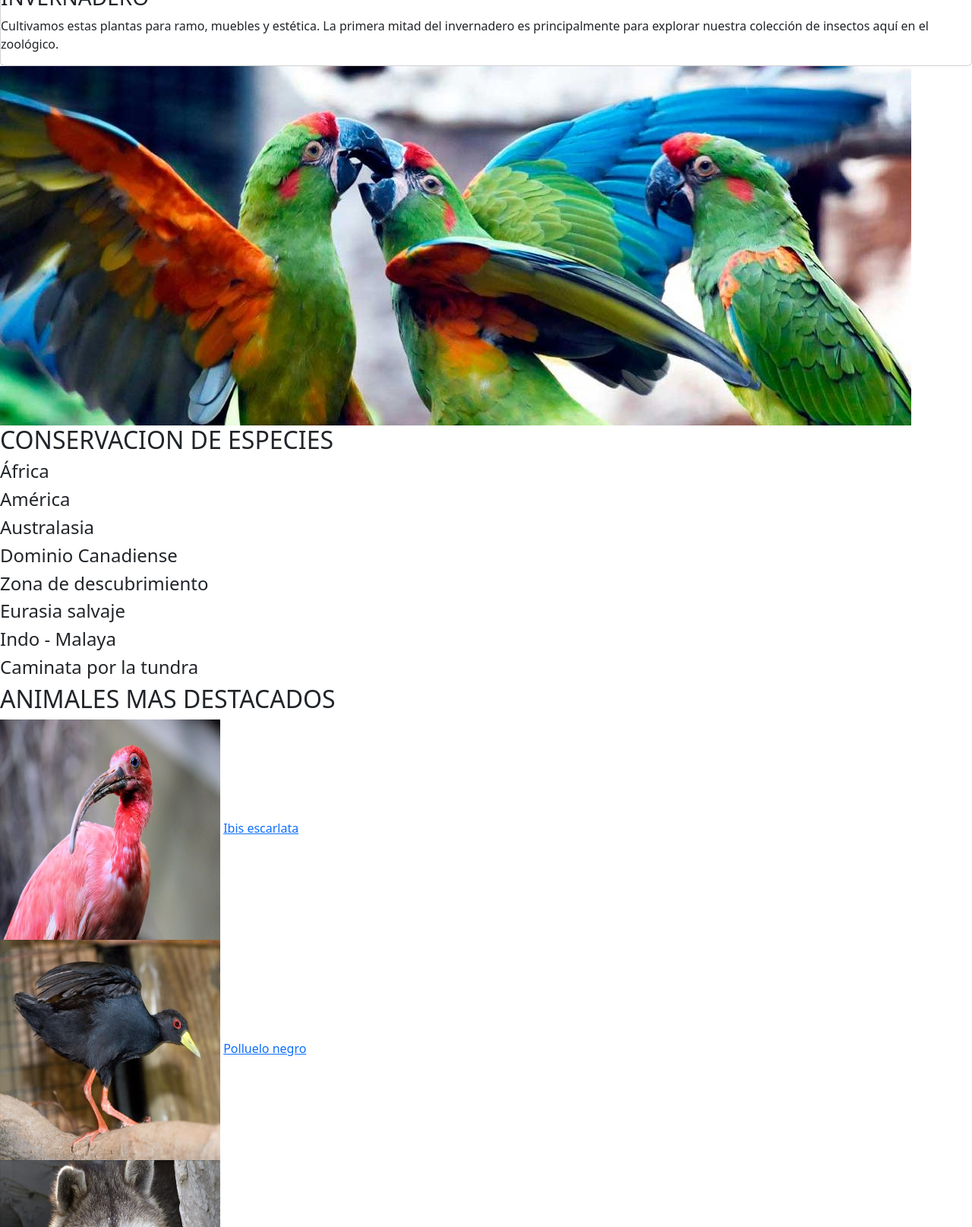
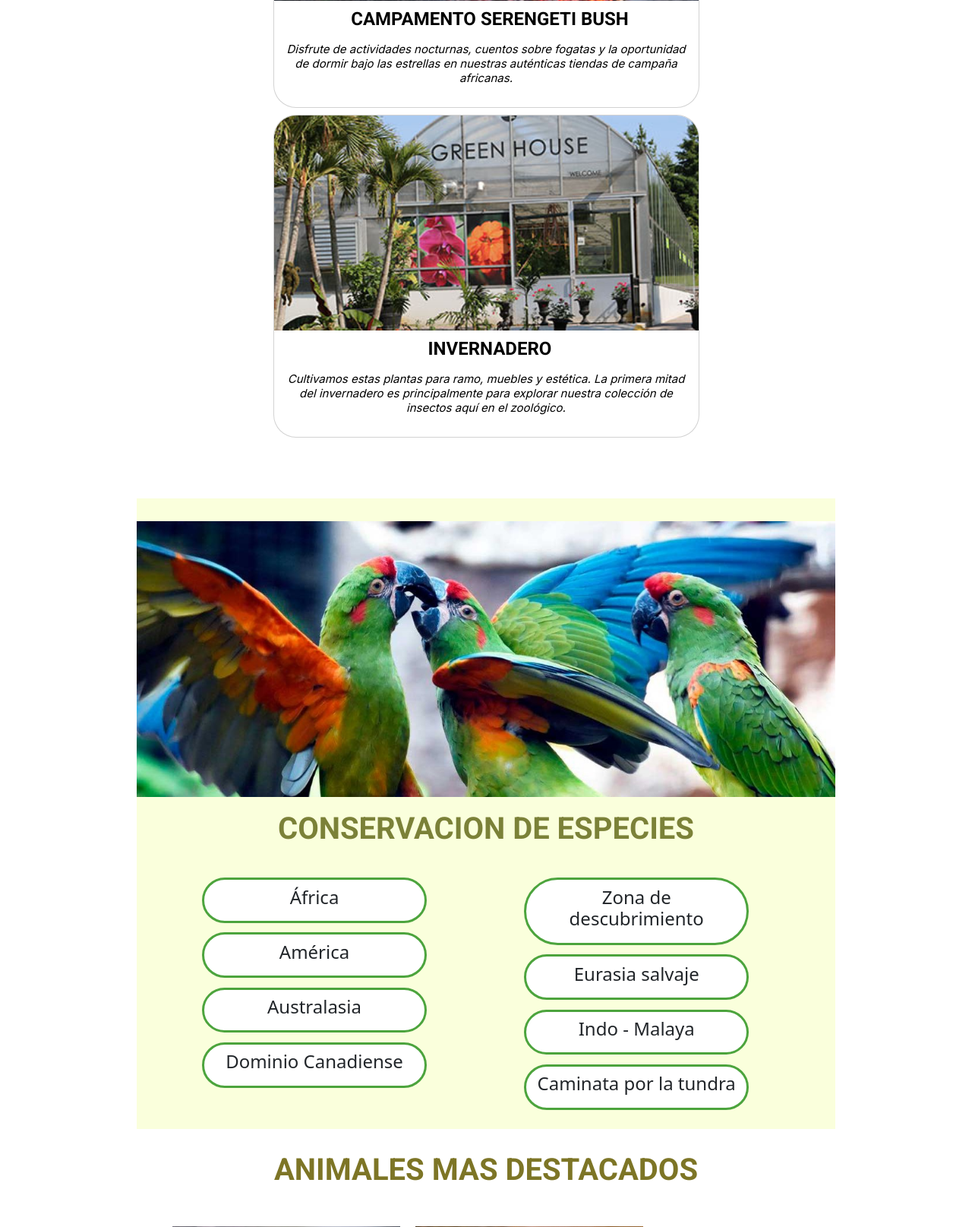
Before and after one commit to kdgarzon/ZOOLOGICS, a PHP site: page /PanelToronto.php in a window 1280 px wide; the page is wider, and only the part inside the window is pictured. Shown: the part 3172-4787 px from the top of that part at 76% size. Run offline with PHP 8.4, Linux system fonts and the light colour scheme; a user stored in the database is signed in; some web fonts are replaced.

Commit message:
Se agrega frontEnd del zoo de Toronto

```diff
--- a/Estilos/PestañasZoo.css
+++ b/Estilos/PestañasZoo.css
@@ -173,6 +173,18 @@ h2{
 #titSingapur{
     color: #B8F196;
 }
+#titToronto{
+    color: #ECF99C;
+}
+#actToronto{
+    color: #B99E58;
+}
+#conToronto{
+    background: #FAFFDC;/*Sección de conservación de especies en Toronto*/
+}
+#espToronto{
+    color: #7B8138;
+}
 
 /*CONSERVACION DE ESPECIES*/
 
@@ -241,6 +253,24 @@ h2{
     border-radius: 30px;
     object-fit: cover;
 }
+.conservacion img{
+    width: 100%;
+    object-fit: cover;
+    margin-bottom: 2%;
+}
+.cajas{
+    border-radius: 50px;
+    border: 3px solid #4CA43D;
+    background: #FFF;
+    width: 70%;
+    height: 70%;
+    margin-left: 3%;
+    margin-bottom: 3%;
+    padding: 2%;
+}
+.cajas h4{
+    text-align: center;
+}
 
 /*GALERIA DE FOTOS*/
 
--- a/Paneles/Zoologicos/PanelSanDiego.php
+++ b/Paneles/Zoologicos/PanelSanDiego.php
@@ -254,7 +254,6 @@
             </div>
         </div>
     </div>
-    <!--<a href="../../config/CerrarSesion.php">Cerrar sesión</a>-->
 
     <div class="footer">
         <p>&copy;2023. Todos los derechos reservados. Elaborado por Karen Garzon :)</p>
--- a/Paneles/Zoologicos/PanelToronto.php
+++ b/Paneles/Zoologicos/PanelToronto.php
@@ -10,6 +10,9 @@
         session_destroy();
         die();
     }
+
+    $rol = isset($_SESSION['ID_Rol']) ? $_SESSION['ID_Rol'] : "";
+    $_SESSION['ID_Rol'] = $rol;
 ?>
 <!DOCTYPE html>
 <html lang="es">
@@ -19,23 +22,32 @@
     <link href="https://cdn.jsdelivr.net/npm/bootstrap@5.3.2/dist/css/bootstrap.min.css"
         rel="stylesheet" integrity="sha384-T3c6CoIi6uLrA9TneNEoa7RxnatzjcDSCmG1MXxSR1GAsXEV/Dwwykc2MPK8M2HN"
         crossorigin="anonymous">
+    <link rel="stylesheet" href="../../Estilos/Paneles.css">
+    <link rel="stylesheet" href="../../Estilos/PestañasZoo.css">
     <title>Inicio</title>
 </head>
 <body>
+    <?php
+        if($rol != 12){
+            include('../../config/headerZoo.php');
+        }
+    ?>
     <div class="barra_superior">
         <img src="../../Imagenes/San Diego/Imagenes zoo/3.jpeg" alt="San Diego">
-        <div class="cont">
-            <div class="logo">
-                <img src="../../Imagenes/Iconos/tucan.png" alt="Logo" width="40px" height="40px" class="d-inline-block align-text-top">
-                <h1 class="titulo_logotipo">Zoologics</h1>
+        <?php
+            if($rol == 12){
+                include('../../config/headerAuxiliar.php');
+            }
+        ?>
+        <div class="cont_dos">
+            <div class="uno">
+                <h1 class="titulo_imagen" id="titToronto">ZOOLOGICO DE TORONTO</h1>
             </div>
-            <img src="../../Imagenes/Iconos/TresLineasBlancas.png" alt="Barra desplegable">
-        </div>
-        <div class="cont_dos">
-            <h1 class="titulo_imagen">Zoológico de Toronto</h1>
+            <div class="dos">
                 <h3 class="apartado">
                     El zoológico está localizado próximo al río Rouge en la parte noroeste de la ciudad.
                 </h3>
+            </div>
         </div>
     </div>
     <div class="texto_cuerpo">
@@ -47,7 +59,7 @@
             retirada del nombre cuando las ciudades de la Municipalidad de la Región Metropolitana
             de Toronto fueron reunidas para formar la ciudad de Toronto.
         </p>
-        <h2 class="titulos_contenido_uno">ACTIVIDADES DISPONIBLES</h2>
+        <h2 class="titulos_contenido_uno" id="actToronto">ACTIVIDADES DISPONIBLES</h2>
         <div class="cards_actividades">
             <div class="card">
                 <img src="../../Imagenes/Toronto/card1.jpg" alt="" width="561px" height="283px">
@@ -116,9 +128,10 @@
             </div>
         </div>
     </div>
-    <div class = "conservacion">
+    <div class = "conservacion" id="conToronto">
         <img src="../../Imagenes/Toronto/opcional.jpg" alt="">
-        <h2 class="titulos_contenido_dos">CONSERVACION DE ESPECIES</h2>
+        <h2 class="titulos_contenido_dos" id="espToronto">CONSERVACION DE ESPECIES</h2>
+        <div class="tarjetas">
             <div class = "cajas">
                 <h4 class="cirTitulo">África</h4>
             </div>
@@ -144,8 +157,10 @@
                 <h4 class="cirTitulo">Caminata por la tundra</h4>
             </div>
         </div>
+    </div>
     <div class="galeria_animales">
         <h2 class="titulos_contenido_tres">ANIMALES MAS DESTACADOS</h2>
+        <div class="fotos">
             <div class="foto">
                 <img src="../../Imagenes/Toronto/ibis escarlata.jpg" alt="Ibis escarlata" width="290px" height="290px">
                 <a href="https://www.torontozoo.com/animals/Scarlet%20ibis">Ibis escarlata</a>
@@ -179,11 +194,11 @@
                 <a href="https://www.torontozoo.com/animals/Caribou">Caribú</a>
             </div>
         </div>
-    <!--<a href="../../config/CerrarSesion.php">Cerrar sesión</a>-->
+    </div>
 
-    <footer>
+    <div class="footer">
         <p>&copy;2023. Todos los derechos reservados. Elaborado por Karen Garzon :)</p>
-    </footer>
+    </div>
     <script src="https://cdn.jsdelivr.net/npm/bootstrap@5.3.2/dist/js/bootstrap.bundle.min.js"
         integrity="sha384-C6RzsynM9kWDrMNeT87bh95OGNyZPhcTNXj1NW7RuBCsyN/o0jlpcV8Qyq46cDfL"
         crossorigin="anonymous"></script>
```
Lines whose indentation alone changed are shown as unchanged.
